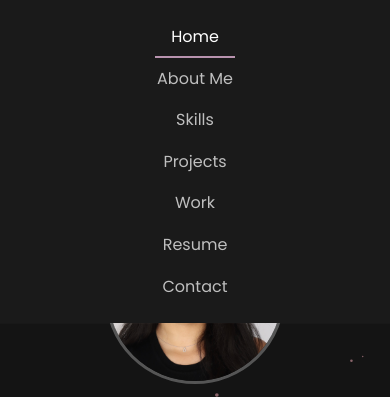
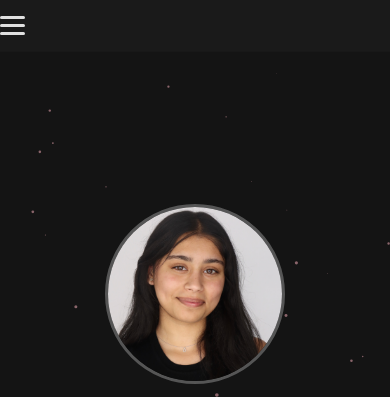
Before and after one commit to latharvadita/portfolio, a plain HTML site: page index.html in a window 390 px wide. Shown: the top 397 px of the page. Drawn offline with Linux system fonts and the light colour scheme.

Commit message:
Fixed hamburger menu and typing animation

```diff
--- a/index.html
+++ b/index.html
@@ -12,7 +12,17 @@
   <!-- Navbar -->
 <header>
   <nav class="navbar">
-      <ul>
+    <div class="logo"></div>
+
+    <!-- Hamburger -->
+    <div class="hamburger">
+      <span></span>
+      <span></span>
+      <span></span>
+    </div>
+
+    <!-- Navigation Links -->
+    <ul class="nav-links">
       <li><a href="#home" class="nav-link active">Home</a></li>
       <li><a href="about.html" class="nav-link">About Me</a></li>
       <li><a href="#skills" class="nav-link">Skills</a></li>
@@ -23,6 +33,7 @@
     </ul>
   </nav>
 </header>
+
 
   <!-- Hero Section -->
   <section id="home" class="hero">
--- a/script.js
+++ b/script.js
@@ -1,110 +1,98 @@
 // === Typing Animation ===
-// Array of titles to display in the typing effect
 const titles = ["An Aspiring Software Engineer", "A Problem Solver", "A Creator", "An Innovator"];
 const typingElement = document.getElementById("typing");
 
-// Track the current title and character index
 let titleIndex = 0, charIndex = 0;
-
-// Typing and deleting speeds (ms) and pause between titles
 const typingSpeed = 100, deletingSpeed = 50, pauseBetween = 1500;
 
-// Function to type each character
 function type() {
   const currentTitle = titles[titleIndex];
 
   if (charIndex < currentTitle.length) {
-    // Add next character to the text content
     typingElement.textContent += currentTitle.charAt(charIndex);
     charIndex++;
-    setTimeout(type, typingSpeed); // Continue typing
+    setTimeout(type, typingSpeed);
   } else {
-    // Pause before starting deletion
     setTimeout(deleteText, pauseBetween);
   }
 }
 
-// Function to delete each character
 function deleteText() {
   const currentTitle = titles[titleIndex];
 
   if (charIndex > 0) {
-    // Remove last character from text content
     typingElement.textContent = currentTitle.substring(0, charIndex - 1);
     charIndex--;
-    setTimeout(deleteText, deletingSpeed); // Continue deleting
+    setTimeout(deleteText, deletingSpeed);
   } else {
-    // Move to next title and start typing again
     titleIndex = (titleIndex + 1) % titles.length;
     setTimeout(type, 500);
   }
 }
 
-// Start the typing animation
 type();
 
 
 // === Navbar Active Link Highlight ===
-// Get all navbar links
-const navLinks = document.querySelectorAll(".nav-link");
+const navLinkItems = document.querySelectorAll(".nav-link");
 
-// Highlight the link of the section currently in view
 window.addEventListener("scroll", () => {
   let fromTop = window.scrollY;
 
-  navLinks.forEach(link => {
+  navLinkItems.forEach(link => {
     const section = document.querySelector(link.hash);
+    if (!section) return; // skip if section doesn't exist
 
     if(section.offsetTop <= fromTop + 100 && section.offsetTop + section.offsetHeight > fromTop + 100){
-      link.classList.add("active"); // Add active class
+      link.classList.add("active");
     } else {
-      link.classList.remove("active"); // Remove active class
+      link.classList.remove("active");
     }
   });
 });
 
 
 // === Fade-in on Scroll ===
-// Select all elements with fade-in class
 const faders = document.querySelectorAll('.fade-in');
 
-// Observer options
 const appearOptions = { threshold: 0.2 };
 
-// Intersection Observer to fade in elements
 const appearOnScroll = new IntersectionObserver((entries, observer) => {
   entries.forEach(entry => {
-    if(!entry.isIntersecting) return;  // Skip if not visible
-    entry.target.classList.add('show'); // Add show class to trigger animation
-    observer.unobserve(entry.target);   // Stop observing once animated
+    if(!entry.isIntersecting) return;
+    entry.target.classList.add('show');
+    observer.unobserve(entry.target);
   });
 }, appearOptions);
 
-// Observe each fade-in element
 faders.forEach(fader => appearOnScroll.observe(fader));
 
 
-// === Animate Skill Rings / Tooltips ===
-// Get tooltip element
+// === Animate Skill Tooltips ===
 const tooltip = document.getElementById('skill-tooltip');
-
-// Get all skill-circle elements
 const skills = document.querySelectorAll('.skill-circle');
 
-// Show tooltip on hover
 skills.forEach(skill => {
   skill.addEventListener('mouseenter', e => {
-    tooltip.textContent = skill.dataset.info; // Set tooltip text
-    tooltip.style.opacity = 1;                // Make tooltip visible
+    tooltip.textContent = skill.dataset.info;
+    tooltip.style.opacity = 1;
   });
 
   skill.addEventListener('mousemove', e => {
-    // Move tooltip with mouse
     tooltip.style.left = e.pageX + 15 + 'px';
     tooltip.style.top = e.pageY + 15 + 'px';
   });
 
   skill.addEventListener('mouseleave', e => {
-    tooltip.style.opacity = 0; // Hide tooltip when mouse leaves
+    tooltip.style.opacity = 0;
   });
 });
+
+
+// === Hamburger Menu ===
+const hamburger = document.querySelector(".hamburger");
+const navLinksMenu = document.querySelector(".nav-links");
+
+hamburger.addEventListener("click", () => {
+  navLinksMenu.classList.toggle("active");
+});
--- a/style.css
+++ b/style.css
@@ -484,26 +484,43 @@ body.about-page {
   }
 }
 
-/* === Responsive Navbar for Mobile === */
+/* Hamburger Menu */
+.hamburger {
+  display: none;           /* hide on desktop */
+  flex-direction: column;
+  cursor: pointer;
+  gap: 5px;
+}
+
+.hamburger span {
+  display: block;
+  width: 25px;
+  height: 3px;
+  background-color: var(--text);
+  border-radius: 2px;
+}
+
+/* Responsive Navbar */
 @media (max-width: 768px) {
-  .navbar ul {
+  .nav-links {
+    position: fixed;
+    top: 60px;             /* navbar height */
+    right: -100%;           /* hide offscreen */
+    height: calc(100% - 60px);
+    width: 200px;
     flex-direction: column;
+    background-color: var(--bg);
     gap: 1rem;
-    padding: 0.5rem 0;
+    padding: 2rem 1rem;
+    transition: right 0.3s ease;
+    z-index: 10;
   }
 
-  .navbar a {
-    padding: 0.5rem 1rem;
+  .nav-links.active {
+    right: 0;              /* slide in when active */
+  }
+
+  .hamburger {
+    display: flex;
   }
 }
-
-
-/* === Particle Canvas Layer === */
-#particles-js, #particle-canvas {
-  position: absolute;
-  top: 0;
-  left: 0;
-  width: 100%;
-  height: 100%;
-  z-index: 0;
-}
```
Lines whose indentation alone changed are shown as unchanged.
